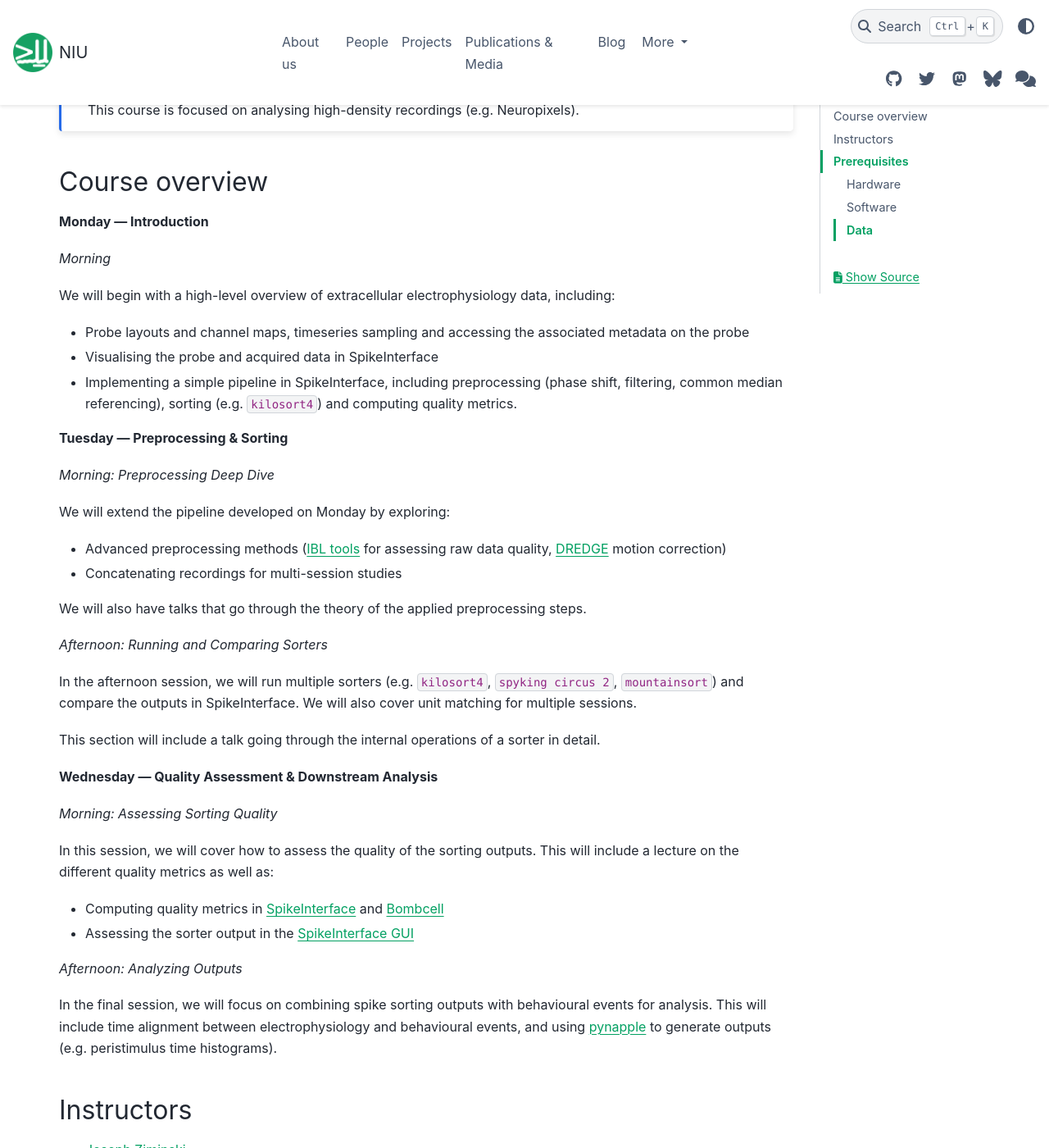
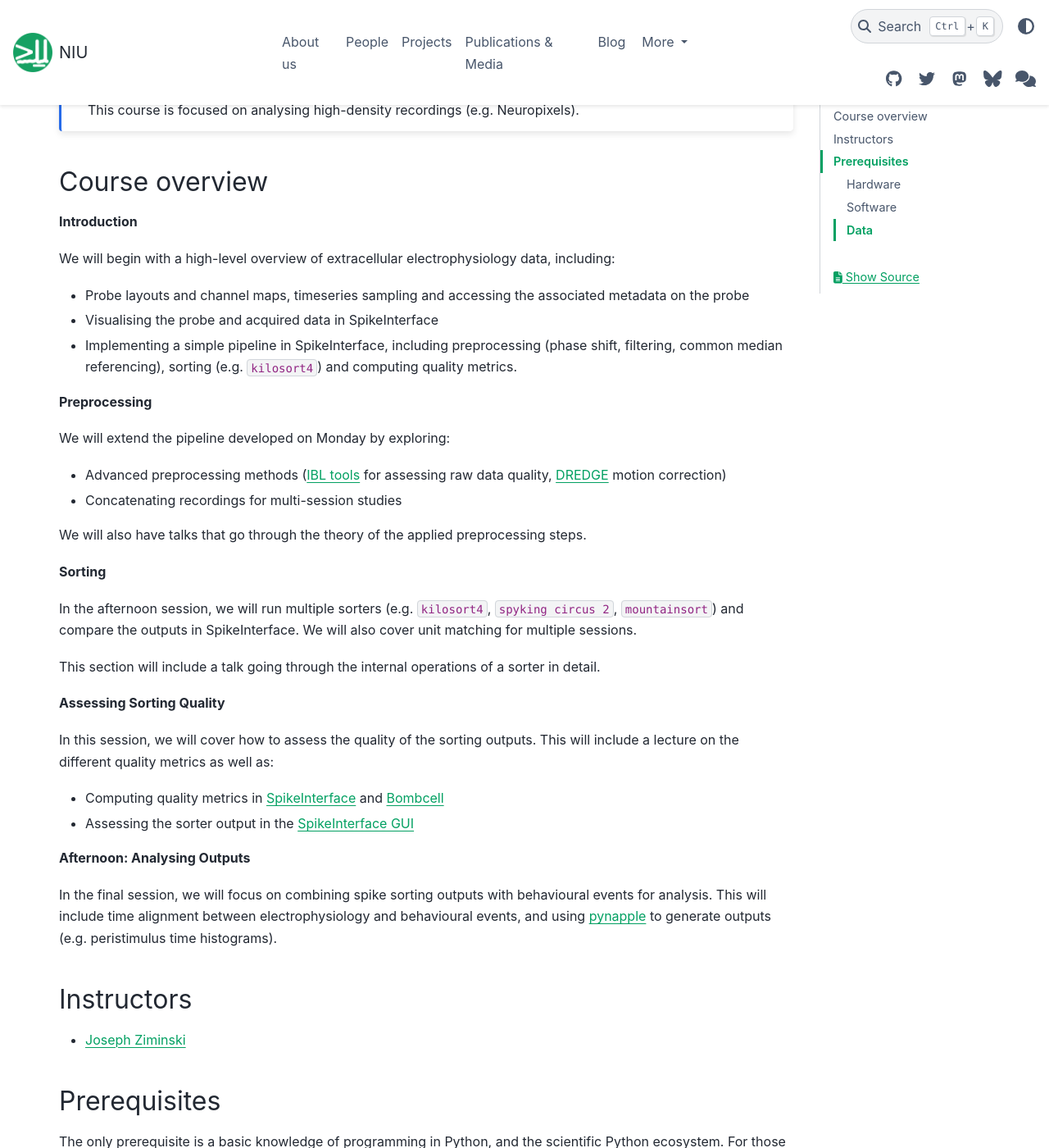
Before and after one commit to neuroinformatics-unit/neuroinformatics-unit.github.io, a Sphinx documentation site: the page built from docs/source/open-software-summer-school/2026/extracellular-electrophysiology.md, in a window 1280 px wide and 1400 px high, scrolled down 572 px. Shown: the whole window at 82% size. Built offline with Sphinx 7.4.7 and the PyData theme 0.15.4, drawn with Linux system fonts in a browser that asks for light colours; nearby versions of some CDN libraries.

Commit message:
Remove dates, streamline headings.

```diff
--- a/docs/source/open-software-summer-school/2026/extracellular-electrophysiology.md
+++ b/docs/source/open-software-summer-school/2026/extracellular-electrophysiology.md
@@ -23,9 +23,7 @@ This course is focused on analysing high-density recordings (e.g. Neuropixels).
 
 ## Course overview
 
-**Monday — Introduction**
-
-_Morning_
+**Introduction**
 
 We will begin with a high-level overview of extracellular electrophysiology data, including:
 - Probe layouts and channel maps, timeseries sampling and accessing the associated metadata on the probe
@@ -33,9 +31,7 @@ We will begin with a high-level overview of extracellular electrophysiology data
 - Implementing a simple pipeline in SpikeInterface, including preprocessing (phase shift, filtering,
 common median referencing), sorting (e.g. `kilosort4`) and computing quality metrics.
 
-**Tuesday — Preprocessing & Sorting**
-
-_Morning: Preprocessing Deep Dive_
+**Preprocessing**
 
 We will extend the pipeline developed on Monday by exploring:
 - Advanced preprocessing methods ([IBL tools](https://figshare.com/articles/online_resource/Spike_sorting_pipeline_for_the_International_Brain_Laboratory/19705522)
@@ -44,8 +40,7 @@ for assessing raw data quality, [DREDGE](https://www.nature.com/articles/s41592-
 
 We will also have talks that go through the theory of the applied preprocessing steps.
 
-
-_Afternoon: Running and Comparing Sorters_
+**Sorting**
 
 In the afternoon session, we will run multiple sorters
 (e.g. `kilosort4`, `spyking circus 2`, `mountainsort`) and compare the outputs
@@ -53,9 +48,7 @@ in SpikeInterface. We will also cover unit matching for multiple sessions.
 
 This section will include a talk going through the internal operations of a sorter in detail.
 
-**Wednesday — Quality Assessment & Downstream Analysis**
-
-_Morning: Assessing Sorting Quality_
+**Assessing Sorting Quality**
 
 In this session, we will cover how to assess the quality of the sorting outputs.
 This will include a lecture on the different quality metrics as well as:
@@ -63,7 +56,7 @@ This will include a lecture on the different quality metrics as well as:
 and [Bombcell](https://github.com/Julie-Fabre/bombcell)
 - Assessing the sorter output in the [SpikeInterface GUI](https://github.com/SpikeInterface/spikeinterface-gui)
 
-_Afternoon: Analyzing Outputs_
+**Afternoon: Analysing Outputs**
 
 In the final session, we will focus on combining spike sorting outputs with behavioural events
 for analysis. This will include time alignment between electrophysiology and behavioural
```
